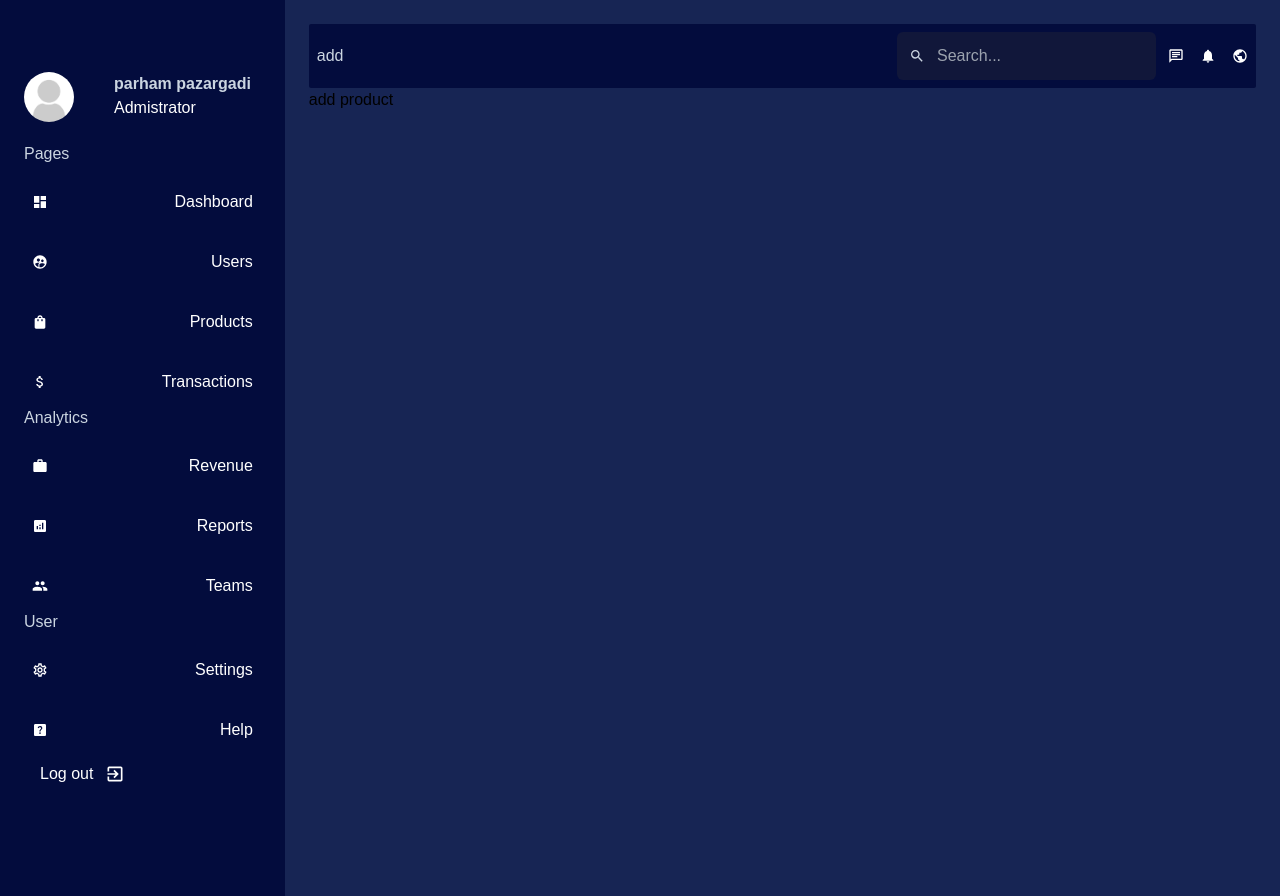
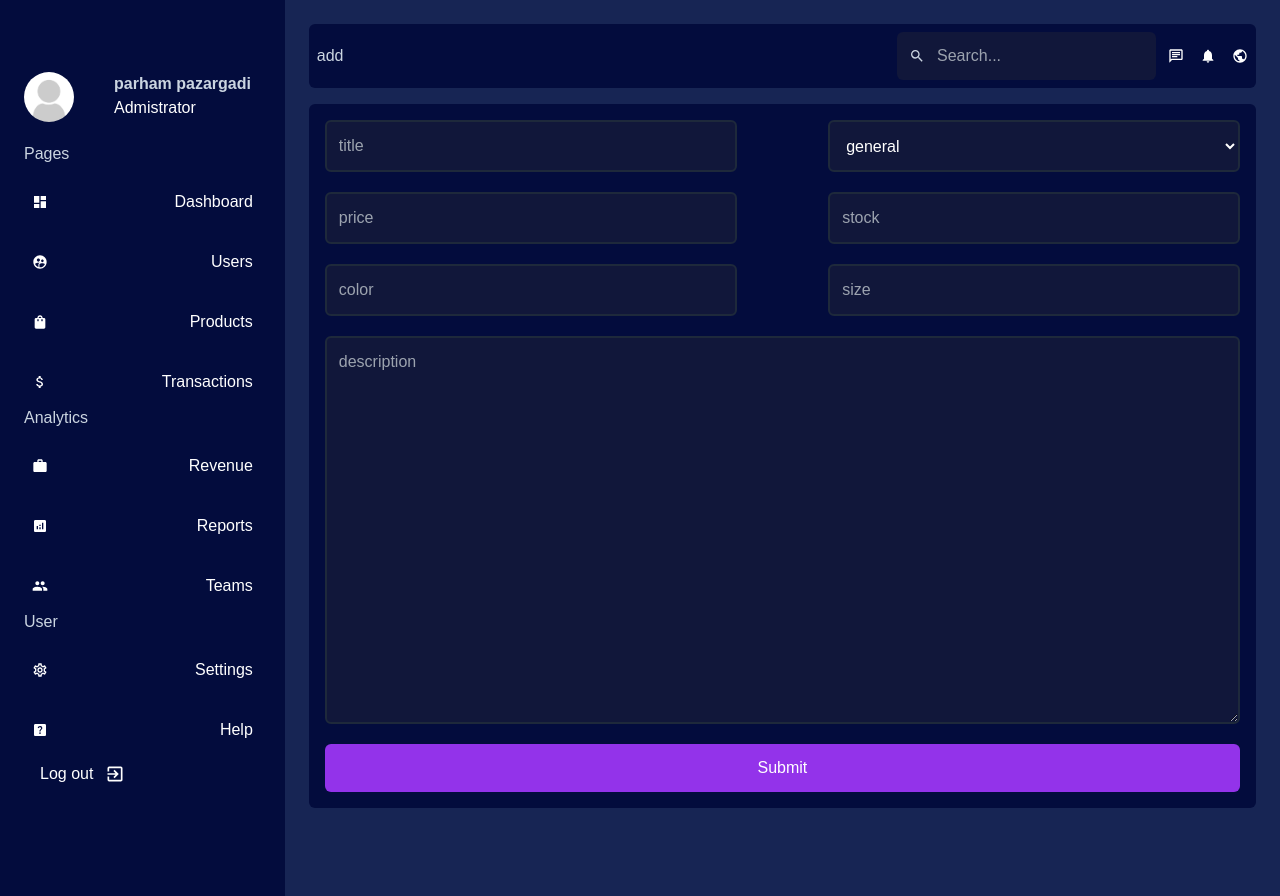
Before and after one commit to parham-devdocs/AdminDashboard-NextJS, a Next.js app in the folder my-project/: page /dashboard/products/add in a window 1280 px wide. Built offline with nearby package versions, Linux system fonts and the light colour scheme; a web font is replaced by a local one.

Commit message:
add product  page ui  created

```diff
--- a/my-project/app/dashboard/products/add/addProduct.module.css
+++ b/my-project/app/dashboard/products/add/addProduct.module.css
@@ -0,0 +1,17 @@
+.container {
+  @apply bg-backgroundSoft p-4 rounded-md mt-4;
+}
+.form {
+  @apply flex flex-wrap justify-between gap-5;
+}
+.input {
+  @apply p-5 w-[45%] bg-backgroundDark rounded-md focus:outline-white py-3 px-3 text-textPrimary border-slate-800 border-2;
+}
+.desc {
+  @apply p-5 w-full bg-backgroundDark rounded-md focus:outline-white py-3 px-3 text-textPrimary border-slate-800 border-2;
+}
+
+.btn{
+       @apply bg-purple-600 rounded-md py-3 hover:bg-purple-700 transition-colors duration-300 w-full text-textPrimary
+
+}
--- a/my-project/app/dashboard/products/add/page.jsx
+++ b/my-project/app/dashboard/products/add/page.jsx
@@ -1,5 +1,56 @@
+import classes from "./addProduct.module.css";
 export default function AddProductPage() {
-    return (
-        <h1>add product</h1>
-    )
+  return (
+    <div className={classes.container}>
+      <form className={classes.form}>
+        <input
+          type="text"
+          name="title"
+          className={classes.input}
+          placeholder="title"
+          required
+        />
+        <select name="cat" className={classes.input}>
+          <option value="general">general</option>
+          <option value="kitchen">kitchen</option>
+          <option value="phone">phone</option>
+          <option value="computer">computer</option>
+        </select>
+        <input
+          type="number"
+          placeholder="price"
+          name="price"
+          className={classes.input}
+        />
+        <input
+          type="number"
+          placeholder="stock"
+          name="stock"
+          className={classes.input}
+        />
+        <input
+          type="text"
+          placeholder="color"
+          name="color"
+          className={classes.input}
+        />
+        <input
+          type="text"
+          placeholder="size"
+          name="size"
+          className={classes.input}
+        />
+        <textarea
+          name="desc"
+          className={classes.desc}
+
+          rows={15}
+          placeholder="description"
+        ></textarea>
+        <button type="submit" className={classes.btn}>
+          Submit
+        </button>
+      </form>
+    </div>
+  );
 }
--- a/my-project/app/dashboard/products/page.jsx
+++ b/my-project/app/dashboard/products/page.jsx
@@ -50,7 +50,7 @@ export default function UserPage() {
             className={classes.input}
           />
         </div>
-        <Link href={"dashboard/products/add"}>
+        <Link href={"products/add"}>
           <button className={classes.Add_btn}>Add New</button>
         </Link>
       </div>
--- a/my-project/app/dashboard/users/add/addUser.module.css
+++ b/my-project/app/dashboard/users/add/addUser.module.css
@@ -1,11 +1,11 @@
 .container {
-  @apply bg-backgroundSoft w-full min-h-36 mt-6 rounded-sm p-4 flex flex-col gap-4;
+  @apply bg-backgroundSoft w-full min-h-36 mt-6 rounded-md p-4 flex flex-col gap-6 ;
 }
 .inputs {
-  @apply grid grid-cols-2 gap-40;
+  @apply grid lg:grid-cols-2 sm:grid-cols-1 gap-40;
 }
 .input {
-  @apply bg-backgroundDark rounded-md focus:outline-white py-3 px-3 text-textPrimary;
+  @apply bg-backgroundDark rounded-md focus:outline-white py-3 px-3 text-textPrimary border-slate-800 border-2;
 }
 .firstCol {
   @apply flex flex-col gap-6;
@@ -14,8 +14,8 @@
   @apply flex flex-col gap-6;
 }
 .textArea {
-  @apply bg-backgroundDark p-2 h-[250px] focus:outline-white  focus:outline-2 w-full;
+  @apply bg-backgroundDark p-2  focus:outline-white  focus:outline-1 transition duration-300 w-full rounded-md text-textPrimary border-slate-800 border-2;
 }
 .submitBtn{
-    @apply bg-purple-600 rounded-md py-3
+    @apply bg-purple-600 rounded-md py-3 hover:bg-purple-700 transition-colors duration-300 text-textPrimary
 }
--- a/my-project/app/dashboard/users/add/page.jsx
+++ b/my-project/app/dashboard/users/add/page.jsx
@@ -2,7 +2,7 @@ import classes from "./addUser.module.css";
 
 export default function AddUserPage(params) {
   return (
-    <div className={classes.container}>
+    <form className={classes.container}>
       <div className={classes.inputs}>
         <div className={classes.firstCol}>
           <input type="text" name="username" placeholder="Username" className={classes.input} />
@@ -24,9 +24,9 @@ export default function AddUserPage(params) {
         </div>
           </div>
 
-          <textarea name="address" placeholder="address" className={classes.textArea} ></textarea>
+          <textarea name="address" placeholder="address" className={classes.textArea}  rows={16} ></textarea>
           <button className={classes.submitBtn}>Submit</button>
 
-    </div>
+    </form>
   );
 }
--- a/my-project/app/dashboard/users/page.jsx
+++ b/my-project/app/dashboard/users/page.jsx
@@ -52,7 +52,7 @@ export default function UserPage() {
             className={classes.input}
           />
         </div>
-        <Link  href={"dashboard/users/add"}>
+        <Link  href={"users/add"}>
           <button className={classes.Add_btn}>Add New</button>
         </Link>
       </div>
--- a/my-project/app/dashboard/users/users.module.css
+++ b/my-project/app/dashboard/users/users.module.css
@@ -1,5 +1,5 @@
 .container {
-  @apply bg-backgroundSoft p-5 text-textSecondary;
+  @apply bg-backgroundSoft p-5 text-textSecondary rounded-md;
 }
 .search {
   @apply flex items-center gap-3 bg-backgroundDark p-3 rounded-md;
--- a/my-project/components/dashboard/navbar/navbar.module.css
+++ b/my-project/components/dashboard/navbar/navbar.module.css
@@ -1,5 +1,5 @@
 .container {
-  @apply p-2 bg-backgroundSoft flex justify-between items-center rounded-sm;
+  @apply p-2 bg-backgroundSoft flex justify-between items-center rounded-md;
 }
 .menu {
   @apply flex justify-between items-center gap-3;
```
